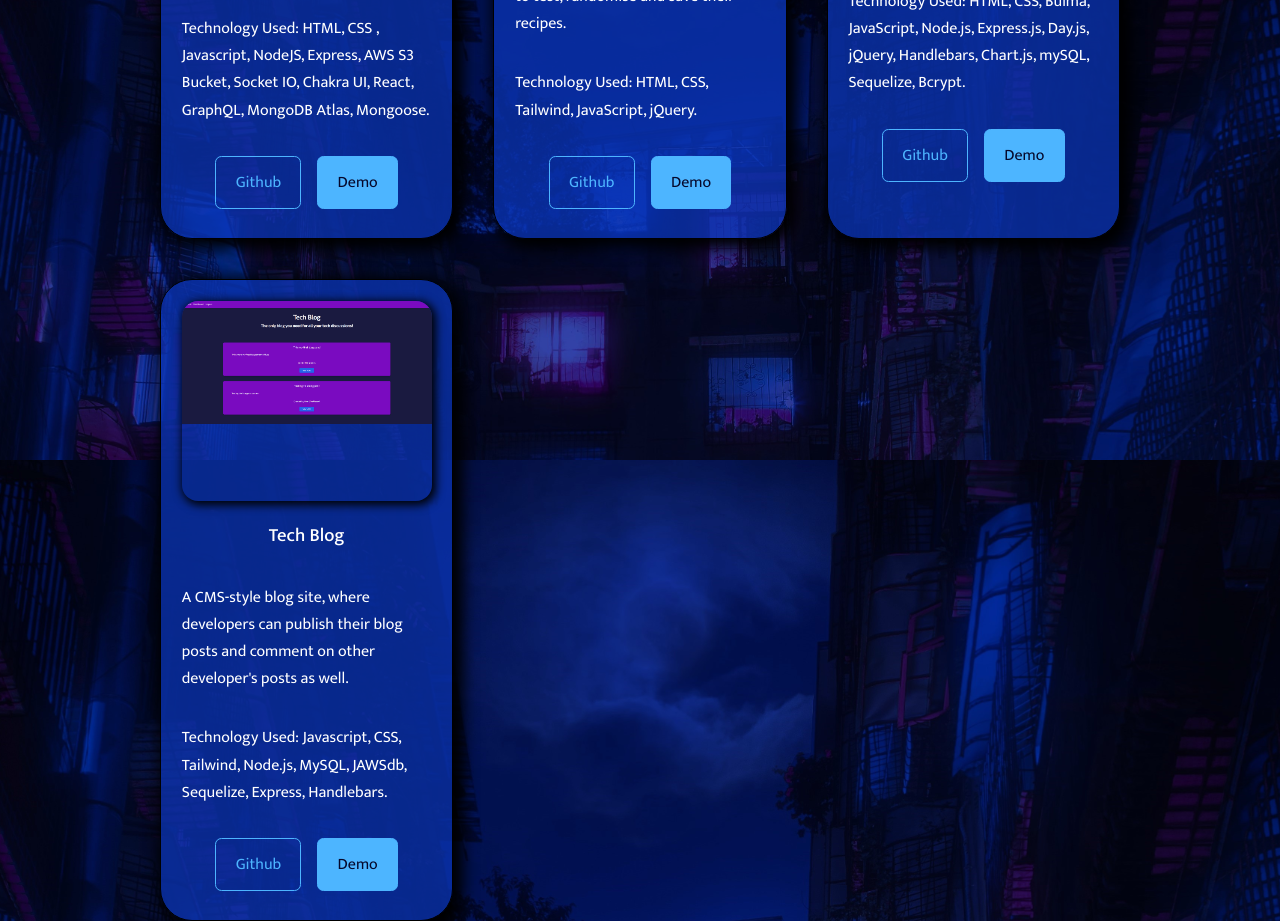
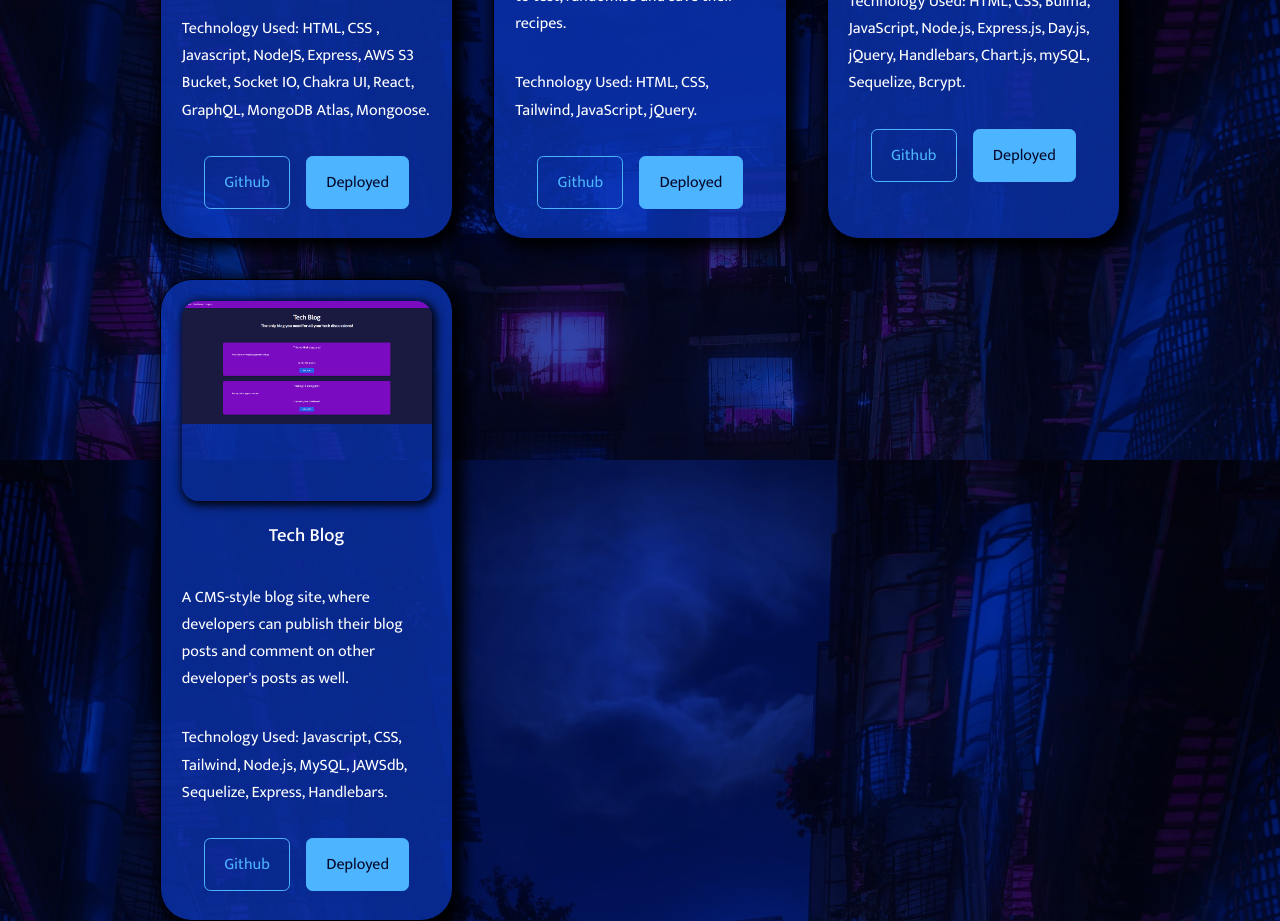
Before and after one commit to GrantRT/react-portfolio, a React (Create React App) app: page / in a window 1280 px wide. Shown: the part 3540-4461 px from the top of the page. Built offline with nearby package versions, Linux system fonts and the light colour scheme.

Commit message:
changed demo to deployed

```diff
--- a/src/components/Work/Work.jsx
+++ b/src/components/Work/Work.jsx
@@ -67,7 +67,7 @@ const Work = () => {
                   Github
                 </a>
                 <a href={demo} className="btn btn-primary" target="_blank">
-                  Demo
+                  Deployed
                 </a>
               </div>
             </article>
```
